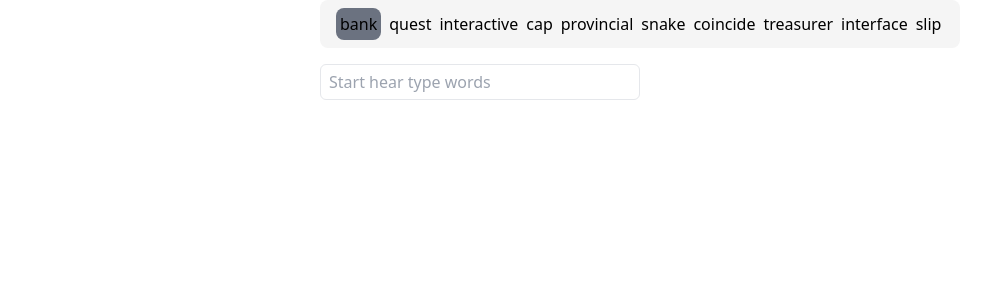
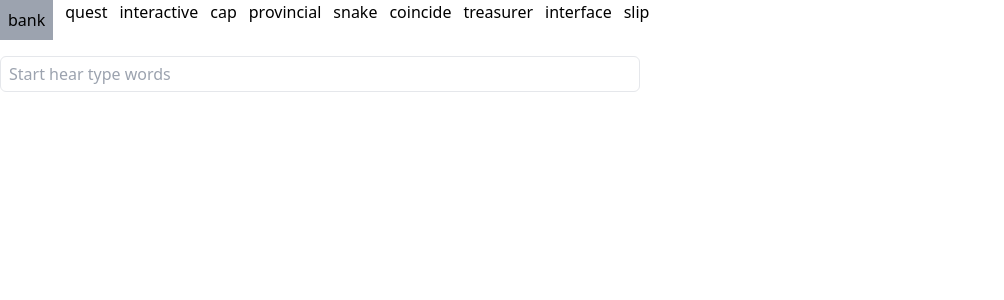
Before and after one commit to iamir4g/words-game, a React (Create React App) app: page / in a window 1280 px wide. Shown: the top 300 px of the page, without its empty margins (0-1004 px from the left). Built offline with nearby package versions, Linux system fonts and the light colour scheme.

Commit message:
feat: :zap: change code

```diff
--- a/src/App.tsx
+++ b/src/App.tsx
@@ -1,94 +1,107 @@
-import React, { useState, useEffect } from "react";
+import React, { useEffect, useState } from "react";
 
 import "./index.css";
 
-type Truthy = "True" | "False" | "Not Check";
-interface word {
-  title: string;
-  check: Truthy;
+interface inputWords {
+  id: number;
+  word: string;
+  status: "True" | "False" | "Notcheck";
+  isTypingTrue: boolean;
 }
 
 function App() {
-  const [textInput, setTextInput] = useState<string>("");
-  const [words, setWords] = useState<word[]>([
-    { title: "bank", check: "Not Check" },
-    { title: "quest", check: "Not Check" },
-    { title: "interactive", check: "Not Check" },
-    { title: "cap", check: "Not Check" },
-    { title: "provincial", check: "Not Check" },
-    { title: "snake", check: "Not Check" },
-    { title: "coincide", check: "Not Check" },
-    { title: "treasurer", check: "Not Check" },
-    { title: "interface", check: "Not Check" },
-    { title: "slip", check: "Not Check" },
-  ]);
-  const [answers, setAnswers] = useState<word[]>([]);
-
-  const check = (value: string) => {
-    setTextInput(value);
-    if (value.includes(" ")) {
-      let valueWithoutSpace = value.substring(0, value.length - 1);
-      const checkWordIsOk = words[answers.length].title === valueWithoutSpace;
-
-      setAnswers([
-        ...answers,
-        { title: valueWithoutSpace, check: checkWordIsOk ? "True" : "False" },
+  const [words, setWords] = useState<inputWords[]>([
+    { id: 0, word: "bank", status: "Notcheck", isTypingTrue: true },
+    { id: 1, word: "quest", status: "Notcheck", isTypingTrue: true },
+    { id: 2, word: "interactive", status: "Notcheck", isTypingTrue: true },
+    { id: 3, word: "cap", status: "Notcheck", isTypingTrue: true },
+    { id: 4, word: "provincial", status: "Notcheck", isTypingTrue: true },
+    { id: 5, word: "snake", status: "Notcheck", isTypingTrue: true },
+    { id: 6, word: "coincide", status: "Notcheck", isTypingTrue: true },
+    { id: 7, word: "treasurer", status: "Notcheck", isTypingTrue: true },
+    { id: 8, word: "interface", status: "Notcheck", isTypingTrue: true },
+    { id: 9, word: "slip", status: "Notcheck", isTypingTrue: true },
   ]);
 
-      setTextInput("");
+  const [inputValue, setInputValue] = useState<string>("");
+  const [answers, setAnswers] = useState<inputWords[]>([]);
+  const [counter, setCounter] = useState<number>(0);
+
+  const [istyping, setIsTyping] = useState<boolean>(true);
+  const checkword = (value: string) => {
+    // console.log(value);
+    setInputValue(value);
+    if (value.includes(" ")) {
+      const wordIsOk = words[counter].word === value.trimEnd();
+
+      const updatedWords = [...words];
+
+      updatedWords[counter] = {
+        ...updatedWords[counter],
+        status: wordIsOk ? "True" : "False",
+      };
+      setWords(updatedWords);
+      setCounter(counter + 1);
+
+      console.log(words);
+      setInputValue("");
+    } else {
+      console.log(
+        words[counter].word.slice(0, value.trim().length) === value.trim()
+      );
+      const updatedWords = [...words];
+
+      updatedWords[counter] = {
+        ...updatedWords[counter],
+        isTypingTrue:
+          words[counter].word.slice(0, value.trim().length) === value.trim(),
+      };
+      setWords(updatedWords);
+      // setIsTyping(
+      //   words[counter].word.slice(0, value.trim().length) === value.trim()
+      // );
+      // setIsTyping(words[counter].word.includes(value.trim()));
     }
   };
-  useEffect(() => {}, [answers]);
 
-  const checkWord = (index: number) => {
-    if (answers[index]) {
-      switch (answers[index].check) {
-        case "False":
-          return "text-red-500";
-        case "True":
-          return "text-green-500";
-        case "Not Check":
-          return "";
+  useEffect(() => {}, [counter]);
 
-        default:
-          return "";
-      }
-    }
-  };
   return (
-    <div className="w-full flex flex-col justify-center items-center">
-      <div className="w-1/2 flex flex-col">
-        <div className="rounded-lg bg-neutral-100 w-full h-12 items-center flex flex-row overflow-hidden gap-2 px-4">
+    <div className="w-full">
+      <div className="flex flex-row gap-x-3 w-full">
         {words.map((item, index) => {
           return (
             <p
+              className={`${item.id === counter ? "bg-gray-400 p-2" : ""} ${
+                item.status === "True"
+                  ? "text-green-600"
+                  : item.status === "False"
+                  ? "text-red-600"
+                  : ""
+              } ${item.isTypingTrue ? "" : "text-red-600"}
+                `}
               key={index}
-                className={`${
-                  answers.length === index ? "bg-gray-500 rounded-lg p-1" : ""
-                } ${answers.length > 0 && checkWord(index)}`}
+              id={`${index}`}
             >
-                {item.title}
+              {item.word}{" "}
             </p>
           );
         })}
       </div>
-
+      {/* <div>
+        {words.map((item, index) =>
+          answers[index] === item ? <p>true</p> : <p>false</p>
+        )}
+      </div> */}
       <input
         type="text"
         className="border rounded-md mt-4 h-9 px-2 w-1/2"
         placeholder="Start hear type words"
-          onChange={(e) => check(e.target.value)}
-          value={textInput}
+        onChange={(e) => {
+          checkword(e.target.value);
+        }}
+        value={inputValue}
       />
-      </div>
-
-      {/* <div className="flex flex-row gap-3">
-        {answers.map((item, index) => (
-          <p key={index}>
-            {item.title} - {item.check}
-          </p>
-        ))}
-      </div> */}
     </div>
   );
 }
```
Lines whose indentation alone changed are shown as unchanged.
